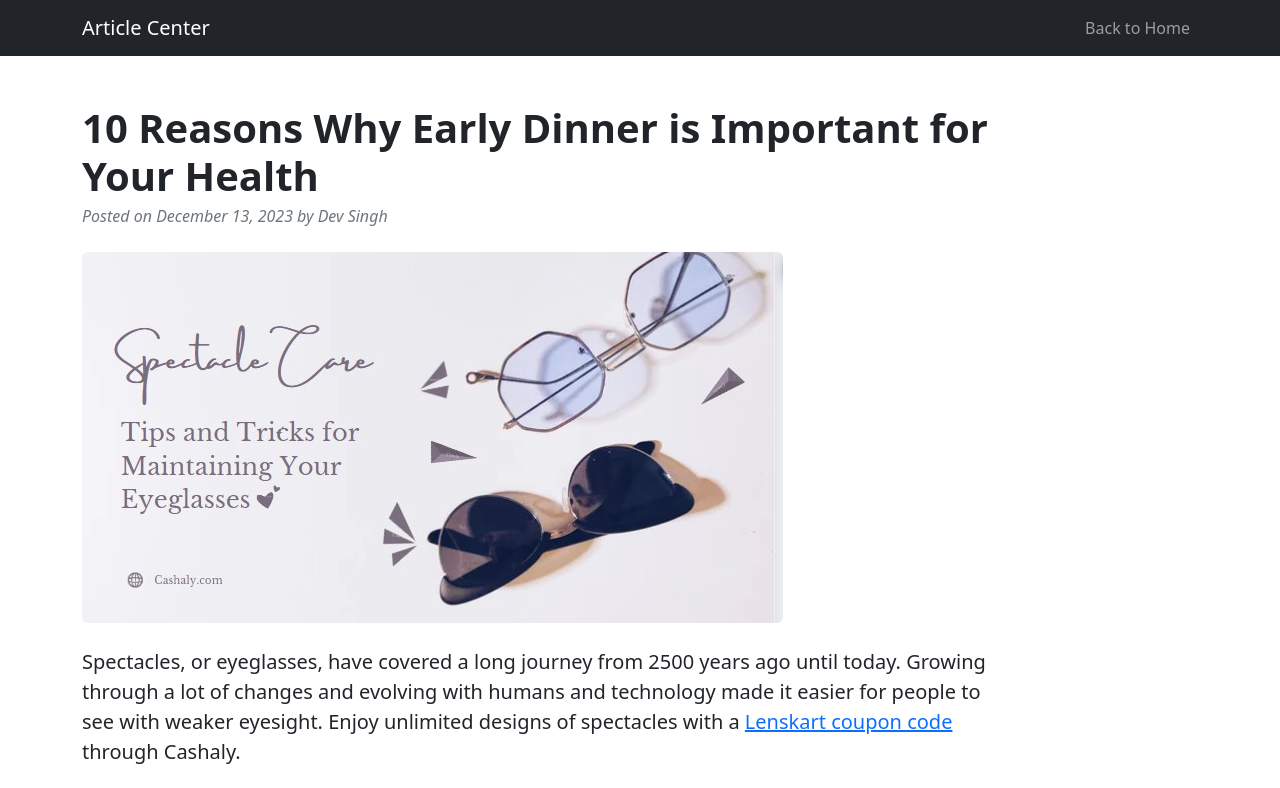
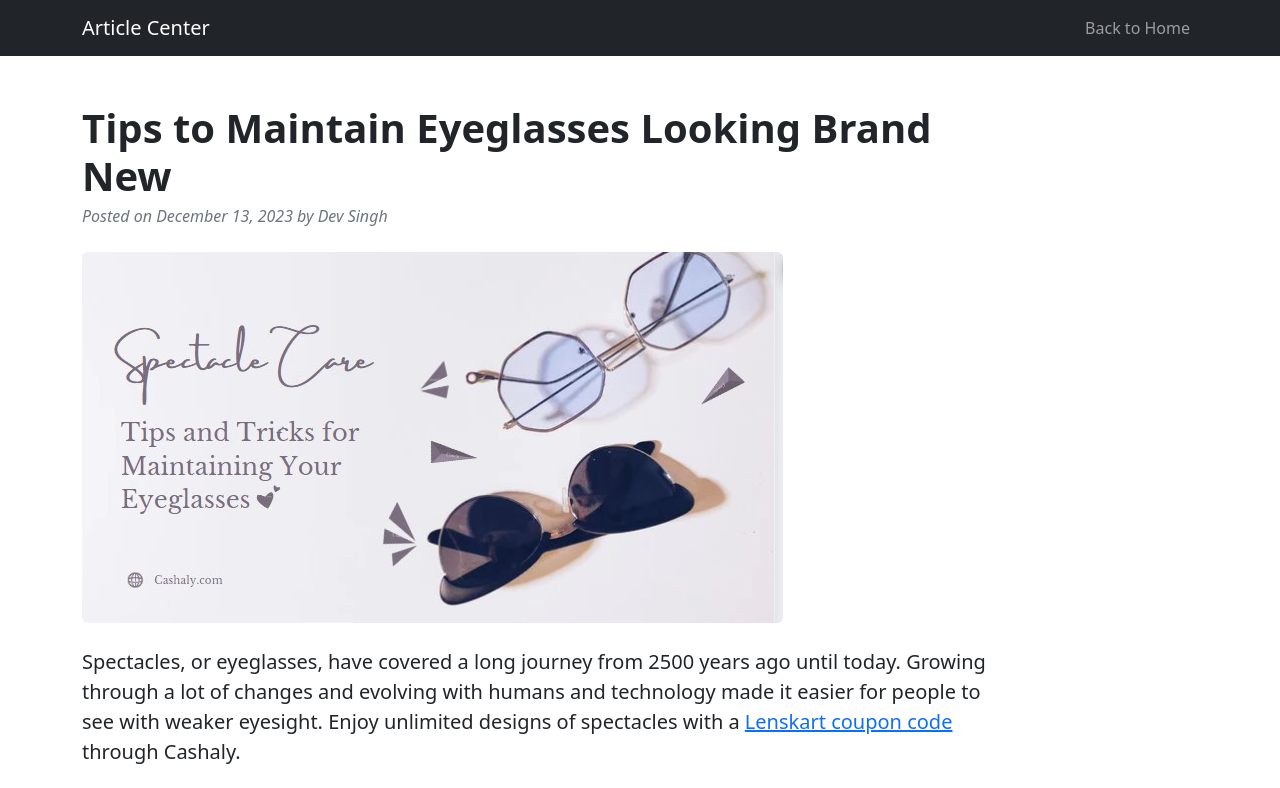
Before and after one commit to devsingh1995/article-center, a plain HTML site: page tips-to-maintain-eyeglasses-looking-brand-new.html in a window 1280 px wide. Shown: the top 788 px of the page. Drawn offline with nearby package versions, Linux system fonts and the light colour scheme.

Commit message:
Add files via upload

```diff
--- a/tips-to-maintain-eyeglasses-looking-brand-new.html
+++ b/tips-to-maintain-eyeglasses-looking-brand-new.html
@@ -33,7 +33,7 @@
                         <!-- Post header-->
                         <header class="mb-4">
                             <!-- Post title-->
-                            <h1 class="fw-bolder mb-1">10 Reasons Why Early Dinner is Important for Your Health</h1>
+                            <h1 class="fw-bolder mb-1">Tips to Maintain Eyeglasses Looking Brand New</h1>
                             <!-- Post meta content-->
                             <div class="text-muted fst-italic mb-2">Posted on December 13, 2023 by Dev Singh</div>
 
```
